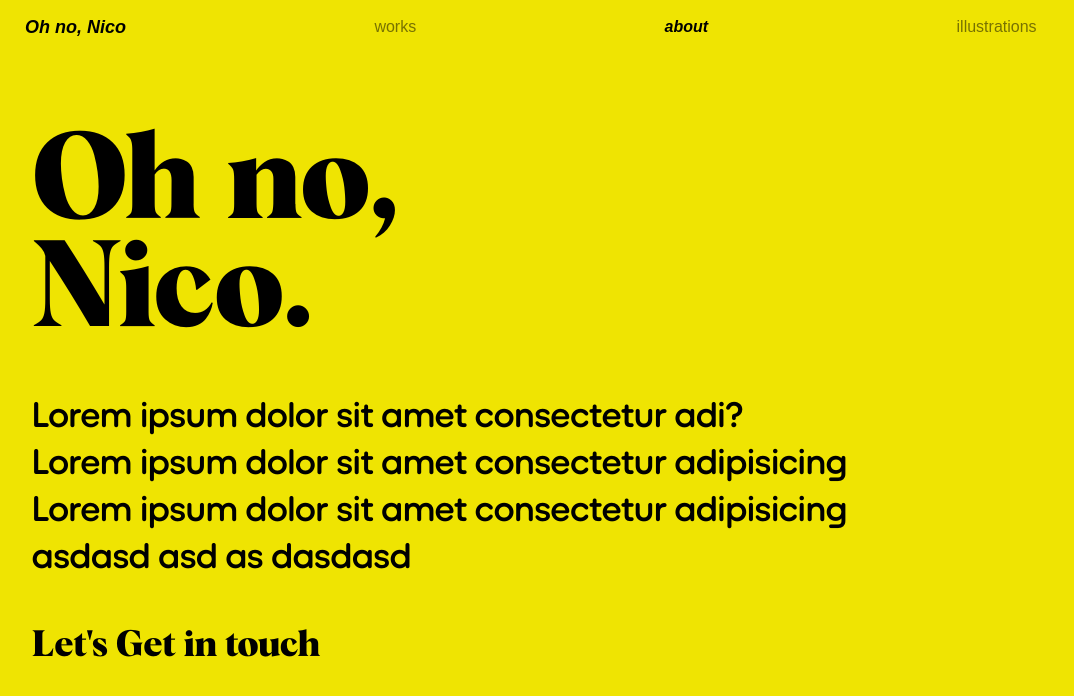
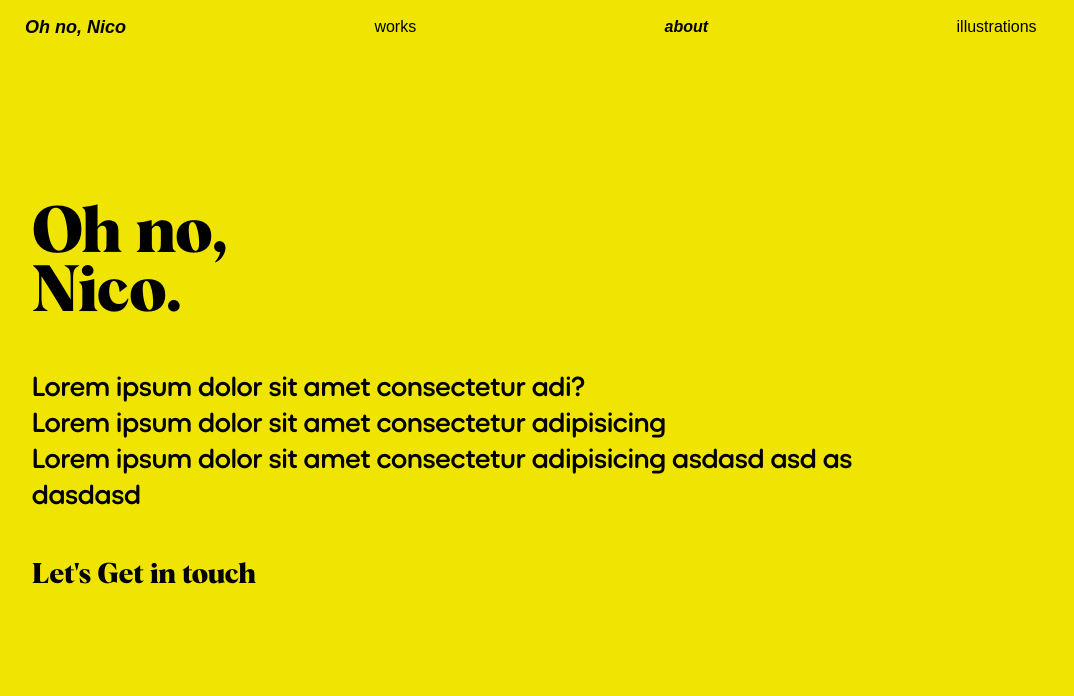
Before and after one commit to alessandroamormino/ohnonico, a plain HTML site: page about.html in a window 1280 px wide. Shown: the whole page, without its empty margins (0-1074 px from the left). Drawn offline with Linux system fonts and the light colour scheme; a web font is replaced by a local one.

Commit message:
fix tablet animation and menu on about page

```diff
--- a/about.html
+++ b/about.html
@@ -5,21 +5,27 @@
     <meta http-equiv="X-UA-Compatible" content="IE=edge">
     <meta name="viewport" content="width=device-width, initial-scale=1.0">
     <link rel="stylesheet" href="style.css">
+    <link rel="preconnect" href="https://fonts.googleapis.com">
+    <link rel="preconnect" href="https://fonts.gstatic.com" crossorigin>
+    <link href="https://fonts.googleapis.com/css2?family=Bungee+Outline&display=swap" rel="stylesheet">
+    <link rel="stylesheet" href="https://cdnjs.cloudflare.com/ajax/libs/font-awesome/5.13.0/css/all.min.css">
     <title>About</title>
 </head>
 <body style="background-color: #EFE402;">
 <!-- Nav -->
-<nav>
+<header>
+  <nav>
     <ul class="menu">
       <li class="logo attivo"><a href="index.html">Oh no, Nico</a></li>
         <div class="center-nav">
-            <li class="item non-attivo"><a href="#works">works</a></li>
+            <li class="item"><a href="#works">works</a></li>
             <li class="item attivo"><a href="about.html">about</a></li>
-            <li class="item non-attivo"><a href="#illustrations">illustrations</a></li>
+            <li class="item" ><a href="#illustrations">illustrations</a></li>
         </div>
       <li class="toggle"><a href="#"><i class="fas fa-bars"></i></a></li>
     </ul>
 </nav>
+</header>
 
 <div class="content">
     <h1><span class="primo">Oh </span><span class="secondo">no,</span><br><span class="terzo">Nico.</span></h1><br><br>
@@ -29,6 +35,6 @@
     <br><br>
     <p class="greetings">Let's Get in touch</p>
 </div>
-
+    <script src="script.js"></script>
 </body>
 </html>
--- a/style.css
+++ b/style.css
@@ -60,24 +60,9 @@ li a {
   color: rgba(0, 0, 0, 0.5)
 }
 
-@media all and (max-width: 580px) {
-  .gif-content{
-    height: calc(100vh - 54.5px);
-    z-index: 0;
-    font-style: italic;
-    position: relative;
-    content: url(./res/ONN_LOVE-REEL_TEST_9.16.gif);
-    width: 100%;
-  }
-
-  #gif{
-    width: 100%;
-    max-width: 100%;
-    height: 100%;
-    /* height: auto; */
-  }
 
   /* Animation about page */
+  /* Versione per mobile e tablet */
 
   @keyframes fade-in {
     0%{
@@ -153,6 +138,24 @@ li a {
     font-size: 2.8vh;
   }
 
+
+@media all and (max-width: 580px) {
+  .gif-content{
+    height: calc(100vh - 54.5px);
+    z-index: 0;
+    font-style: italic;
+    position: relative;
+    content: url(./res/ONN_LOVE-REEL_TEST_9.16.gif);
+    width: 100%;
+  }
+
+  #gif{
+    width: 100%;
+    max-width: 100%;
+    height: 100%;
+    /* height: auto; */
+  }
+
 }
 /* Style the video: 100% width and height to cover the entire window */
  #video-bg {
@@ -216,8 +219,6 @@ li a {
   font-style: italic;
 }
 
-
-
 /* Mobile menu */
 .menu {
   display: flex;
@@ -277,7 +278,7 @@ li a {
 }
 
 /* Tablet menu */
-/* @media all and (min-width: 700px) {
+/* @media all and (min-width: 580px) {
   .menu {
     justify-content: center;
   }
@@ -294,6 +295,7 @@ li a {
     text-align: right;
     order: 2;
   }
+
 } */
 
 /* Desktop menu */
@@ -375,7 +377,7 @@ li a {
 
   .content .primo{
     position: relative;
-  font-size: 120px;
+    font-size: 8vh;
     line-height: 90%;
     animation: fade-in .25s linear forwards;
   }
@@ -383,7 +385,7 @@ li a {
   .content .secondo{
     opacity: 0;
     position: relative;
-  font-size: 120px;
+    font-size: 8vh;
     line-height: 90%;
     animation: fade-in .2s linear forwards .3s;
   }
@@ -391,7 +393,7 @@ li a {
   .content .terzo{
     opacity: 0;
     position: relative;
-  font-size: 120px;
+    font-size: 8vh;
     line-height: 90%;
     animation: fade-in .4s linear forwards .5s;
   }
@@ -423,7 +425,7 @@ li a {
   }
 
   .content p{
-  font-size: 36px;
+    font-size: 3.5vh;
   }
 
 }
```
Lines whose indentation alone changed are shown as unchanged.
